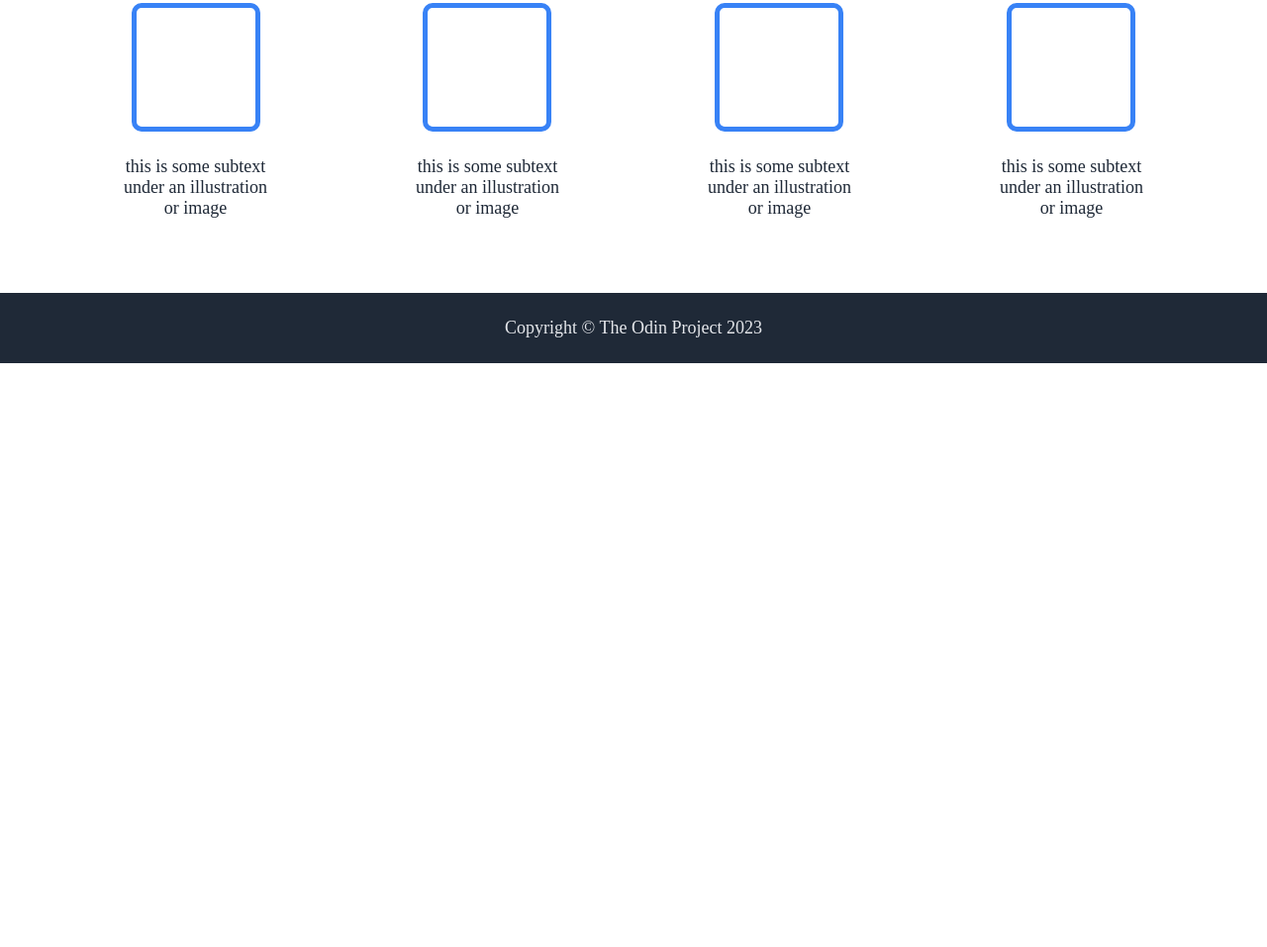
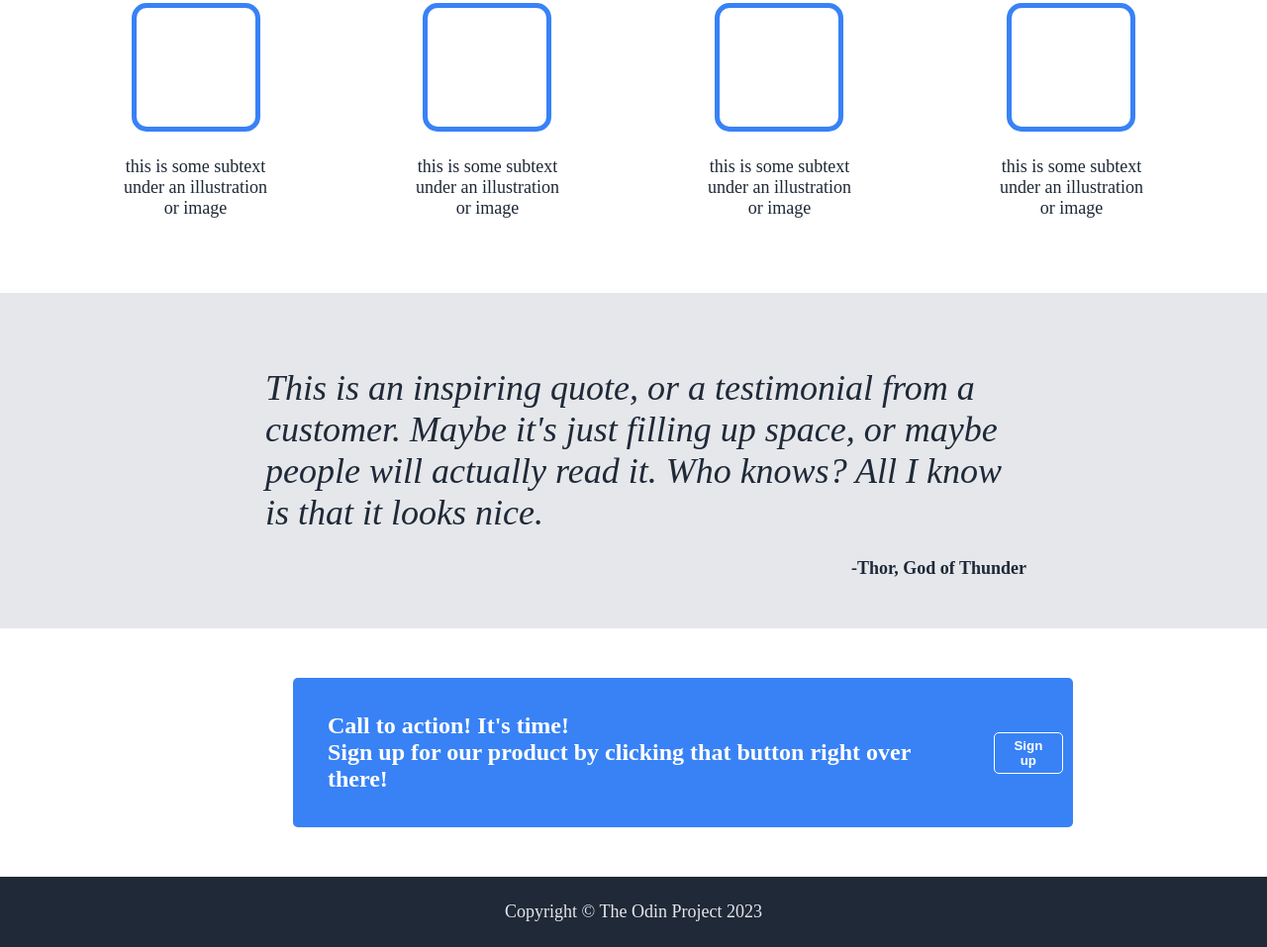
Before and after one commit to tarasnar/odin-landing, a plain HTML site: page index.html in a window 1280 px wide. Shown: the part 404-1361 px from the top of the page at 99% size. Before the commit the page ends 800 px from the top, so only its background shows below. Drawn offline with Linux system fonts and the light colour scheme.

Commit message:
added all of the structure blocks specified in the requirements and polished the design

```diff
--- a/index.html
+++ b/index.html
@@ -47,8 +47,22 @@
                     an illustration</br>or image</p>
             </div>
         </div>
-        <div id="quote"></div>
-        <div id="call"></div>
+        <div id="quote">
+            <div>
+                <p>This is an inspiring quote, or a testimonial from a</br>
+                customer. Maybe it's just filling up space, or maybe</br>people
+                will actually read it. Who knows? All I know</br>is that
+                it looks nice.</p>
+                <h1>-Thor, God of Thunder</h1>
+            </div>
+        </div>
+        <div id="call">
+            <div id="housing">
+                <p>Call to action! It's time!<br>
+                    Sign up for our product by clicking that button right over there!</p>
+                <button>Sign up</button>
+            </div>
+        </div>
     </div>
     <footer>
         <p>Copyright © The Odin Project 2023</p>
--- a/style.css
+++ b/style.css
@@ -56,7 +56,7 @@ header a {
 }
 
 #hero-text button {
-    border-radius: 10px;
+    border-radius: 5px;
     color: white;
     background-color: #3882F6;
     border: none;
@@ -120,7 +120,70 @@ header a {
     width: 15vh;
     background-color: white;
     border: solid 5px #3882F6;
-    border-radius: 10px;
+    border-radius: 15px;
+}
+
+#quote {
+    background-color: #E5E7EB;
+    height: auto;
+    width: 100vw;
+    padding: 25px;
+    display: flex;
+    flex-flow: column nowrap;
+    align-items: center;
+    padding: 50px 0 50px 0;
+}
+
+#quote p {
+    font-size: 36px;
+    font-weight: lighter;
+    font-style: italic;
+    color: #1F2937;
+    text-align: left;
+}
+
+#quote h1 {
+    font-size: 18px;
+    color: #1F2937;
+    text-align: right;
+}
+
+#call {
+    height: auto;
+    width: 100vw;
+    background-color: white;
+    display: flex;
+    flex-flow: row nowrap;
+    align-items: center;
+    justify-content: center;
+    padding: 50px;
+}
+
+#call p {
+    font-size: 24px;
+    color: white;
+    text-align: left;
+}
+
+#housing {
+    height: auto;
+    width: 60vw;
+    display: flex;
+    flex-flow: row nowrap;
+    align-items: center;
+    justify-content: space-evenly;
+    background-color: #3882F6;
+    border-radius: 5px;
+    padding: 10px;
+}
+
+#housing button {
+    border-radius: 5px;
+    color: white;
+    background-color: transparent;
+    border: solid 1px white;
+    padding: 5px 10px 5px 10px;
+    font-weight: bold;
 }
 
 footer {
```
